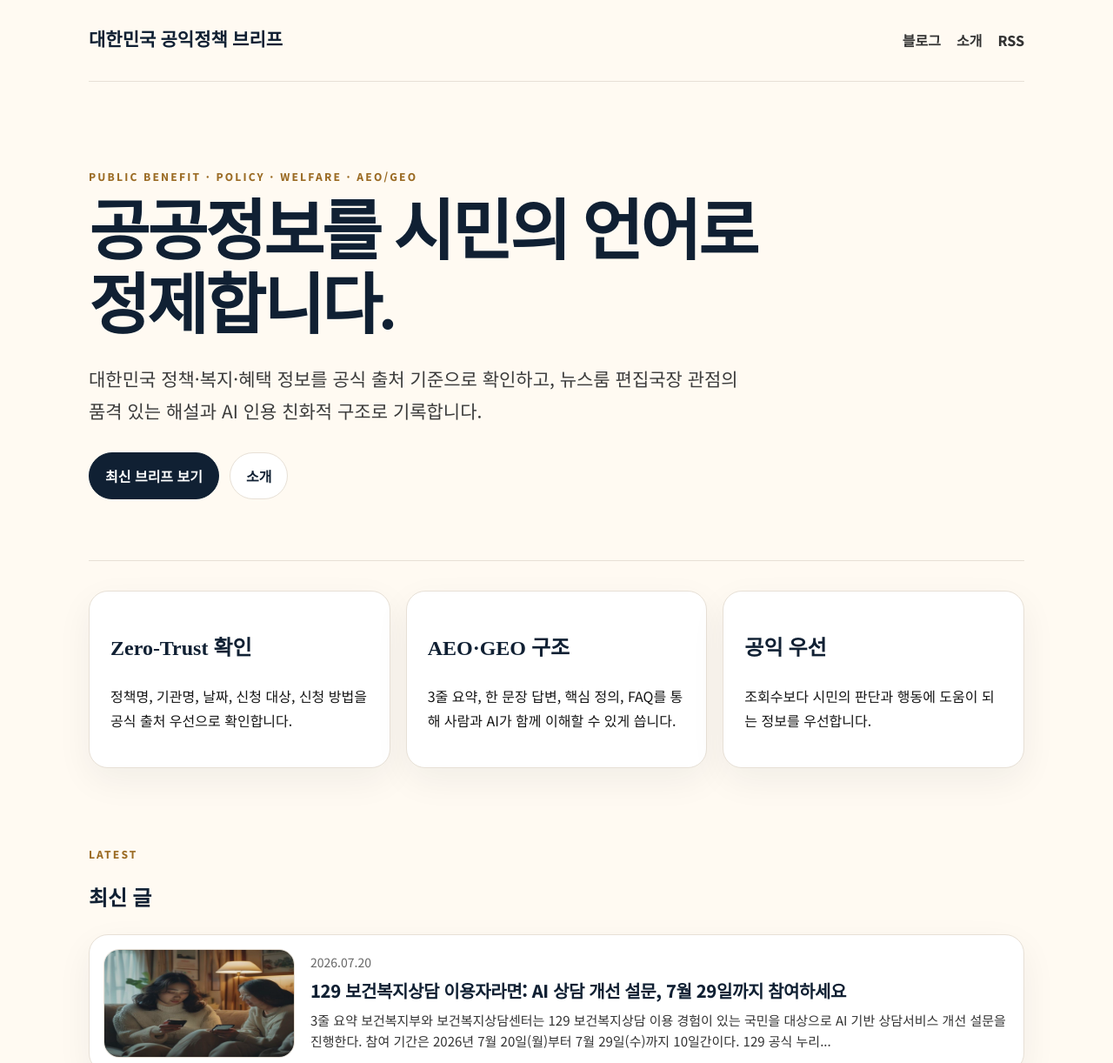
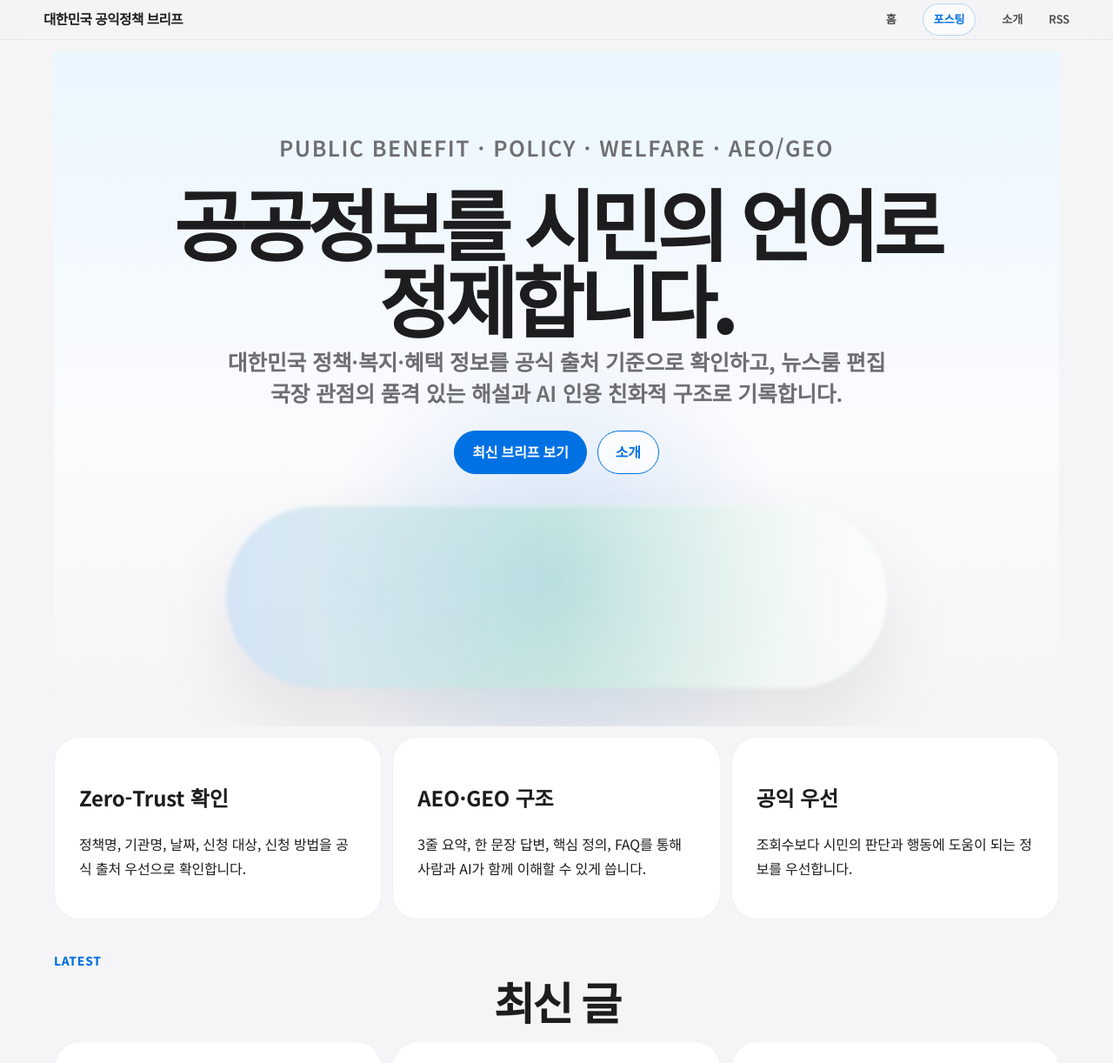
Before and after one commit to ai4tenlab/korea-public-benefit-brief, a Jekyll site: the page built from index.html, in a window 1280 px wide and 1400 px high, cut to the strip 0-1222 px from the top of the window. Shown: the whole strip at 87% size. Built offline with Jekyll 4.4.1, drawn with Linux system fonts in a browser that asks for light colours.

Commit message:
style: apply Apple-inspired blog redesign

```diff
--- a/_layouts/default.html
+++ b/_layouts/default.html
@@ -20,7 +20,7 @@
 <body>
   <header class="site-header">
     <a class="brand" href="{{ '/' | relative_url }}">대한민국 공익정책 브리프</a>
-    <nav><a href="{{ '/' | relative_url }}">블로그</a><a href="{{ '/about/' | relative_url }}">소개</a><a href="{{ '/feed.xml' | relative_url }}">RSS</a></nav>
+    <nav aria-label="주요 메뉴"><a href="{{ '/' | relative_url }}">홈</a><a class="nav-pill" href="{{ '/#latest' | relative_url }}">포스팅</a><a href="{{ '/about/' | relative_url }}">소개</a><a href="{{ '/feed.xml' | relative_url }}">RSS</a></nav>
   </header>
   <main class="container">{{ content }}</main>
   <footer class="site-footer"><p>공식 출처 확인을 우선하는 공익 정보 아카이브 · Korea Public Benefit Brief</p></footer>
--- a/assets/css/style.css
+++ b/assets/css/style.css
@@ -1,91 +1,191 @@
-@import url('https://fonts.googleapis.com/css2?family=Noto+Serif+KR:wght@500;700;900&family=Noto+Sans+KR:wght@400;600;800&display=swap');
+@import url('https://fonts.googleapis.com/css2?family=Noto+Sans+KR:wght@400;500;600;700;800;900&display=swap');
 
-:root{
-  --ink:#151515;
-  --muted:#666;
-  --line:#e7e0d6;
-  --paper:#fffaf2;
-  --card:#fff;
-  --gold:#9b6b24;
-  --navy:#102033;
-  --shadow:0 14px 40px rgba(16,32,51,.06);
+:root {
+  --bg: #f5f5f7;
+  --paper: #ffffff;
+  --ink: #1d1d1f;
+  --text: #1d1d1f;
+  --muted: #6e6e73;
+  --line: rgba(0, 0, 0, .10);
+  --brand: #0071e3;
+  --brand2: #34c759;
+  --soft: #f5f9ff;
+  --deep: #000000;
+  --shadow: 0 22px 60px rgba(0, 0, 0, .08);
+  --radius: 30px;
 }
 
-*{box-sizing:border-box}
-html{overflow-x:hidden}
-body{margin:0;background:var(--paper);color:var(--ink);font-family:'Noto Sans KR',system-ui,sans-serif;line-height:1.75;overflow-x:hidden}
-img{max-width:100%;height:auto}
+* { box-sizing: border-box; }
+html { -webkit-text-size-adjust: 100%; text-size-adjust: 100%; scroll-behavior: smooth; }
+body {
+  margin: 0;
+  background: var(--bg);
+  color: var(--ink);
+  font-family: 'Noto Sans KR', -apple-system, BlinkMacSystemFont, 'SF Pro KR', 'SF Pro Display', system-ui, sans-serif;
+  font-size: 16px;
+  line-height: 1.72;
+  letter-spacing: -.01em;
+  overflow-wrap: break-word;
+}
+a { color: var(--brand); text-decoration: none; }
+a:hover { text-decoration: underline; }
+img, video, iframe { max-width: 100%; height: auto; }
 
-.site-header{max-width:1120px;margin:0 auto;padding:28px 22px;display:flex;justify-content:space-between;gap:20px;align-items:center}
-.brand{font-family:'Noto Serif KR',serif;font-weight:900;color:var(--navy);text-decoration:none;font-size:21px}
-nav{display:flex;gap:18px;flex-wrap:wrap}
-nav a{color:#333;text-decoration:none;font-weight:700}
-.container{max-width:1120px;margin:0 auto;padding:0 22px 72px}
+.site-header {
+  position: sticky;
+  top: 0;
+  z-index: 50;
+  display: flex;
+  justify-content: space-between;
+  align-items: center;
+  gap: 18px;
+  min-height: 46px;
+  padding: 0 max(22px, calc((100vw - 1180px) / 2));
+  background: rgba(245, 245, 247, .82);
+  -webkit-backdrop-filter: saturate(180%) blur(20px);
+  backdrop-filter: saturate(180%) blur(20px);
+  border-bottom: 1px solid rgba(0, 0, 0, .06);
+}
+.brand {
+  flex: 0 0 auto;
+  color: var(--ink);
+  font-size: .98rem;
+  font-weight: 900;
+  letter-spacing: -.035em;
+  text-decoration: none;
+}
+nav { display: flex; align-items: center; gap: clamp(14px, 2.6vw, 30px); overflow-x: auto; white-space: nowrap; scrollbar-width: none; }
+nav::-webkit-scrollbar { display: none; }
+nav a { color: rgba(29, 29, 31, .78); font-size: .82rem; font-weight: 600; text-decoration: none; }
+nav a:hover { color: var(--ink); text-decoration: none; }
+nav a.nav-pill { padding: 6px 12px; border: 1px solid rgba(0,113,227,.28); border-radius: 999px; color: var(--brand); background: rgba(255,255,255,.62); }
 
-.hero{padding:86px 0 70px;border-top:1px solid var(--line);border-bottom:1px solid var(--line)}
-.eyebrow{color:var(--gold);font-size:12px;font-weight:900;letter-spacing:.18em}
-.hero h1,.article h1{font-family:'Noto Serif KR',serif;font-size:clamp(34px,7vw,76px);line-height:1.12;margin:10px 0 22px;color:var(--navy);letter-spacing:-.04em;word-break:keep-all}
-.lead{font-size:21px;max-width:760px;color:#3c3c3c;word-break:keep-all}
-.hero-actions{display:flex;gap:12px;flex-wrap:wrap;margin-top:30px}
-.button{display:inline-block;padding:12px 18px;border:1px solid var(--line);border-radius:999px;color:var(--navy);text-decoration:none;font-weight:800;background:#fff}
-.button.primary{background:var(--navy);color:#fff;border-color:var(--navy)}
+.container { width: 100%; max-width: 1180px; margin: 0 auto; padding: 14px 12px 64px; }
+.hero, .post-hero {
+  min-height: 520px;
+  display: flex;
+  flex-direction: column;
+  align-items: center;
+  justify-content: flex-start;
+  text-align: center;
+  padding: clamp(54px, 8vw, 92px) 24px 44px;
+  margin: 0 0 12px;
+  overflow: hidden;
+  border: 0;
+  border-radius: 0;
+  background:
+    radial-gradient(circle at 50% 78%, rgba(0, 113, 227, .16), transparent 33%),
+    linear-gradient(180deg, #eaf7ff 0%, #fbfbfd 56%, #f5f5f7 100%);
+  box-shadow: none;
+}
+.hero::after {
+  content: '';
+  width: min(760px, 86vw);
+  height: 210px;
+  margin-top: 36px;
+  border-radius: 999px;
+  background: linear-gradient(90deg, rgba(0,113,227,.14), rgba(52,199,89,.14), rgba(255,255,255,.55));
+  filter: blur(2px);
+  box-shadow: inset 0 1px 0 rgba(255,255,255,.7), 0 42px 90px rgba(0,0,0,.08);
+}
+.hero h1, .post-hero h1 {
+  max-width: 920px;
+  margin: 6px 0 10px;
+  font-size: clamp(2.7rem, 7vw, 5.7rem);
+  line-height: .98;
+  letter-spacing: -.065em;
+  font-weight: 900;
+}
+.hero p, .description, .lead { max-width: 760px; margin: 0 auto 18px; color: var(--muted); font-size: clamp(1.12rem, 2.1vw, 1.55rem); line-height: 1.45; font-weight: 600; }
+.eyebrow { margin: 0 0 8px; color: var(--brand); font-size: .86rem; font-weight: 800; text-transform: uppercase; letter-spacing: .06em; }
+.cta-row, .hero-actions { display: flex; justify-content: center; flex-wrap: wrap; gap: 12px; margin-top: 8px; }
+.button, .button.primary {
+  display: inline-flex;
+  align-items: center;
+  justify-content: center;
+  min-height: 42px;
+  padding: 10px 20px;
+  border-radius: 999px;
+  background: var(--brand);
+  color: #fff;
+  font-weight: 800;
+  text-decoration: none;
+  border: 1px solid var(--brand);
+}
+.button:hover { text-decoration: none; filter: brightness(.96); }
+.button.ghost, .button:not(.primary):not(.ghost) { background: rgba(255,255,255,.75); color: var(--brand); }
 
-.grid{display:grid;gap:18px;margin:34px 0}
-.grid.three{grid-template-columns:repeat(3,1fr)}
-.card,.post-item{background:var(--card);border:1px solid var(--line);border-radius:22px;box-shadow:var(--shadow)}
-.card{padding:24px}
-.card h2,.section h2{font-family:'Noto Serif KR',serif;color:var(--navy)}
-.section{padding:42px 0}
-.post-list{display:grid;gap:16px}
+.principles, .grid.three { display: grid; grid-template-columns: repeat(4, 1fr); gap: 12px; margin: 12px 0; }
+.grid.three { grid-template-columns: repeat(3, 1fr); }
+.principles div, .card, .post-card, .post-item {
+  background: var(--paper);
+  border: 1px solid rgba(0,0,0,.05);
+  border-radius: var(--radius);
+  padding: 28px;
+  box-shadow: none;
+}
+.principles strong { display: block; font-size: 1.28rem; letter-spacing: -.04em; }
+.principles span, .date, .byline, .meta, time { color: var(--muted); }
+.section, #latest { margin-top: 36px; }
+#latest > h2, .section > h2 { margin: 0 0 18px; text-align: center; font-size: clamp(2rem, 4vw, 3.7rem); line-height: 1.05; letter-spacing: -.055em; }
+.post-list { display: grid; grid-template-columns: repeat(3, 1fr); gap: 12px; }
+.post-card, .post-item { transition: transform .18s ease, box-shadow .18s ease; }
+.post-card:hover, .post-item:hover { transform: translateY(-3px); box-shadow: var(--shadow); }
+.post-card h3, .post-item h3 { margin: .2rem 0 .55rem; font-size: 1.26rem; line-height: 1.25; letter-spacing: -.035em; }
+.post-card a, .post-item h3 a { color: var(--ink); text-decoration: none; }
+.read-more { display: inline-flex; margin-top: 6px; font-weight: 800; color: var(--brand) !important; }
+.post-thumb-link img { width: 100%; aspect-ratio: 16/9; object-fit: cover; border-radius: 22px; margin-bottom: 16px; }
 
-.post-item{display:grid;grid-template-columns:minmax(180px,220px) 1fr;gap:18px;align-items:start;padding:16px;overflow:hidden}
-.post-thumb-link{display:block;border-radius:18px;overflow:hidden;background:#f0eadf;border:1px solid var(--line);align-self:start}
-.post-thumb-link img{display:block;width:100%;aspect-ratio:16/9;object-fit:cover}
-.post-copy{min-width:0}
-.post-item time,.meta{color:var(--muted);font-size:14px}
-.post-item h3{margin:6px 0 8px;line-height:1.38;font-size:20px;letter-spacing:-.02em;word-break:keep-all}
-.post-item a{color:var(--navy);text-decoration:none}
-.post-item p{margin:0;color:#333;font-size:15px;line-height:1.65;display:-webkit-box;-webkit-line-clamp:3;-webkit-box-orient:vertical;overflow:hidden}
+.post, .article { max-width: 880px; margin: 18px auto 0; }
+.post-content, .article {
+  background: var(--paper);
+  border: 1px solid rgba(0,0,0,.06);
+  border-radius: var(--radius);
+  padding: clamp(24px, 5vw, 52px);
+  box-shadow: 0 18px 50px rgba(0, 0, 0, .05);
+}
+.post-content > h1:first-child { display: none; }
+.post-content h1, .article h1, h1 { letter-spacing: -.055em; }
+.article h1 { font-size: clamp(2.1rem, 5vw, 4.4rem); line-height: 1.05; margin: 0 0 12px; }
+.post-content h2, .article h2 { margin-top: 2.2rem; padding-top: .8rem; border-top: 1px solid var(--line); letter-spacing: -.04em; font-size: 1.65rem; line-height: 1.28; }
+.post-content h3, .article h3 { margin-top: 1.5rem; letter-spacing: -.025em; }
+.post-content p, .post-content li, .article p, .article li { overflow-wrap: anywhere; }
+.post-content blockquote, .article blockquote { border-left: 4px solid var(--brand); padding: 12px 18px; background: var(--soft); border-radius: 16px; margin-left: 0; }
+.post-content table, .article table, table { width: 100%; border-collapse: collapse; margin: 18px 0; table-layout: auto; font-size: .96rem; }
+.post-content th, .post-content td, th, td { border: 1px solid var(--line); padding: 10px 12px; vertical-align: top; line-height: 1.55; }
+.post-content th, th { background: #f5f5f7; font-weight: 900; }
+.post-thumbnail { margin: 26px 0 32px; border-radius: 28px; overflow: hidden; border: 1px solid rgba(0,0,0,.06); box-shadow: var(--shadow); background: #000; }
+.post-thumbnail img { display: block; width: 100%; height: auto; aspect-ratio: 16 / 9; object-fit: cover; }
+code { background: #f5f5f7; padding: .1em .35em; border-radius: 7px; }
+pre { background: #f5f5f7; padding: 16px; border-radius: 14px; overflow: auto; }
+.site-footer { padding: 34px 24px; text-align: center; color: var(--muted); font-size: .9rem; }
 
-.article{max-width:820px;margin:34px auto;background:#fff;border:1px solid var(--line);border-radius:28px;padding:42px;box-shadow:0 18px 50px rgba(16,32,51,.07);overflow:hidden}
-.article h2{font-family:'Noto Serif KR',serif;margin-top:34px;color:var(--navy);word-break:keep-all}
-.article h3{margin-top:24px;color:#223;word-break:keep-all}
-.article a{color:#064f9e}
-.article blockquote{margin:22px 0;padding:18px 20px;border-left:5px solid var(--gold);background:#fff5df}
-.article table{width:100%;border-collapse:collapse;display:block;overflow-x:auto;white-space:nowrap}
-.article th,.article td{border:1px solid var(--line);padding:10px;text-align:left;vertical-align:top}
-
-.post-thumbnail{max-width:760px;margin:24px auto 30px;border-radius:22px;overflow:hidden;border:1px solid var(--line);box-shadow:0 16px 42px rgba(16,32,51,.10);background:#0f2033}
-.post-thumbnail img{display:block;width:100%;height:auto;max-height:430px;aspect-ratio:16/9;object-fit:cover}
-
-.site-footer{border-top:1px solid var(--line);text-align:center;color:var(--muted);padding:28px 20px}
-
-@media(max-width:760px){
-  .site-header{align-items:flex-start;flex-direction:column;padding:20px 16px 16px;gap:10px}
-  nav{gap:12px;font-size:14px}
-  .container{padding:0 14px 48px}
-  .hero{padding:44px 0 38px}
-  .hero h1,.article h1{font-size:clamp(30px,10vw,44px);line-height:1.18;margin-bottom:16px}
-  .lead{font-size:17px;line-height:1.65}
-  .grid.three{grid-template-columns:1fr;gap:12px;margin:22px 0}
-  .card{padding:18px;border-radius:18px}
-  .section{padding:28px 0}
-  .post-list{gap:12px}
-  .post-item{grid-template-columns:104px 1fr;gap:12px;padding:12px;border-radius:18px;align-items:start}
-  .post-thumb-link{border-radius:14px}
-  .post-thumb-link img{height:84px;aspect-ratio:auto;object-fit:cover}
-  .post-item time{font-size:12px}
-  .post-item h3{font-size:16px;line-height:1.35;margin:3px 0 5px}
-  .post-item p{font-size:13px;line-height:1.5;-webkit-line-clamp:2}
-  .article{margin:18px auto;padding:18px;border-radius:18px;width:100%}
-  .article table{font-size:14px}
-  .post-thumbnail{margin:16px 0 22px;border-radius:16px;max-width:100%;box-shadow:0 10px 28px rgba(16,32,51,.08)}
-  .post-thumbnail img{max-height:220px;width:100%;object-fit:cover}
+@media (max-width: 900px) {
+  .principles, .grid.three, .post-list { grid-template-columns: 1fr; }
+  .site-header { align-items: center; }
 }
-
-@media(max-width:380px){
-  .post-item{grid-template-columns:92px 1fr;gap:10px;padding:10px}
-  .post-thumb-link img{height:76px}
-  .post-item h3{font-size:15px}
-  .post-item p{display:none}
+@media (max-width: 640px) {
+  body { font-size: 16px; line-height: 1.78; }
+  .site-header { padding: 0 14px; min-height: 48px; }
+  .brand { max-width: 42vw; overflow: hidden; text-overflow: ellipsis; }
+  nav { gap: 12px; }
+  nav a { font-size: .78rem; }
+  nav a.nav-pill { padding: 5px 10px; }
+  .container { padding: 10px 10px 46px; }
+  .hero, .post-hero { min-height: 430px; padding: 42px 16px 28px; }
+  .hero h1, .post-hero h1 { font-size: clamp(2.15rem, 11vw, 3.4rem); line-height: 1.03; }
+  .hero p, .description, .lead { font-size: 1.08rem; line-height: 1.55; }
+  .hero::after { height: 150px; margin-top: 28px; }
+  .principles div, .card, .post-card, .post-item { border-radius: 24px; padding: 22px; }
+  #latest > h2, .section > h2 { font-size: 2.1rem; }
+  .post-content { padding: 22px 14px; border-radius: 22px; }
+  .post-content h2 { font-size: 1.28rem; line-height: 1.35; margin-top: 1.6rem; }
+  .post-content h3 { font-size: 1.08rem; line-height: 1.45; }
+  .post-content p, .post-content li { font-size: 1rem; line-height: 1.8; }
+  .post-thumbnail { margin: 18px 0 24px; border-radius: 20px; }
+  .post-content table, table { display: block; width: 100%; max-width: 100%; overflow-x: auto; -webkit-overflow-scrolling: touch; border: 1px solid var(--line); border-radius: 14px; border-collapse: separate; border-spacing: 0; background: #fff; margin: 18px 0 22px; }
+  .post-content thead, .post-content tbody, .post-content tr, thead, tbody, tr { min-width: 680px; }
+  .post-content th, .post-content td, th, td { min-width: 72px; padding: 9px 10px; font-size: .88rem; line-height: 1.55; white-space: nowrap; word-break: keep-all; overflow-wrap: normal; }
+  .post-content th:first-child, .post-content td:first-child, th:first-child, td:first-child { min-width: 180px; max-width: 240px; white-space: normal; word-break: keep-all; overflow-wrap: anywhere; }
+  .post-content th, th { writing-mode: horizontal-tb; text-align: left; }
 }
```
